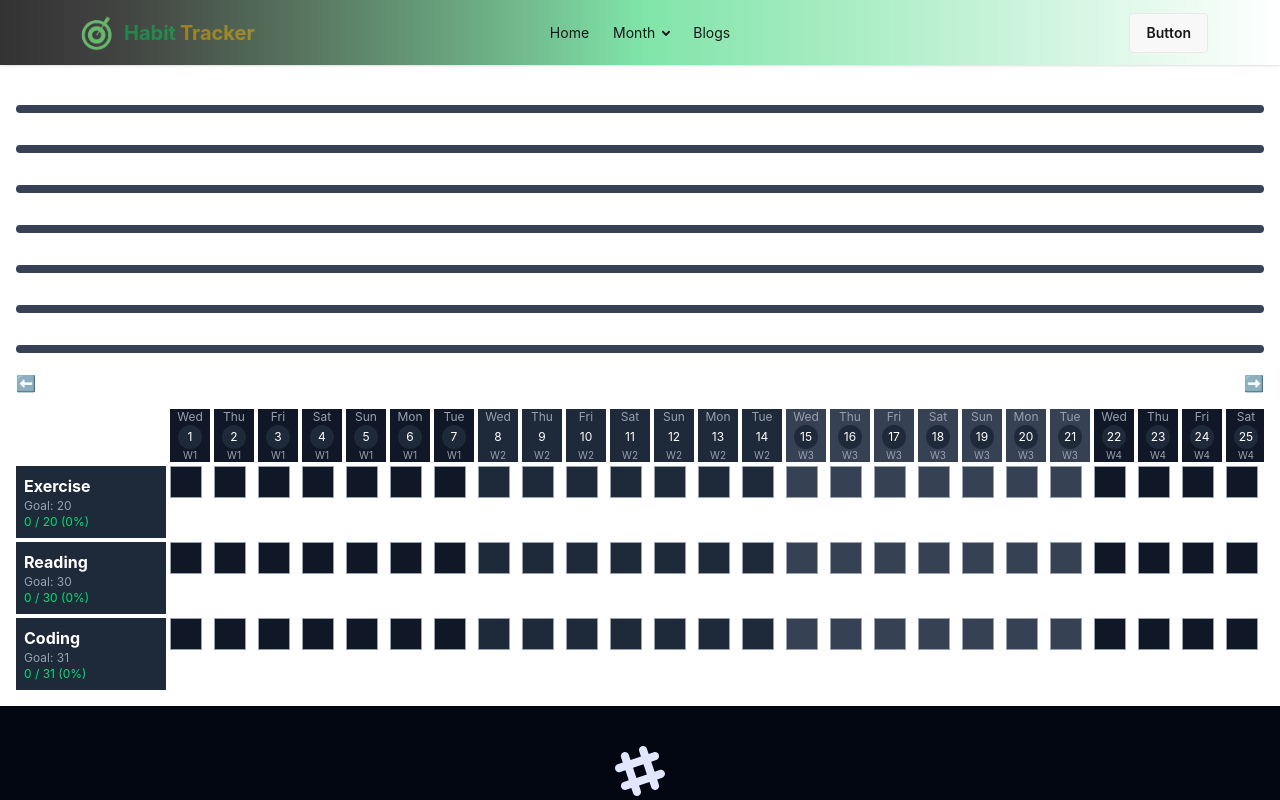
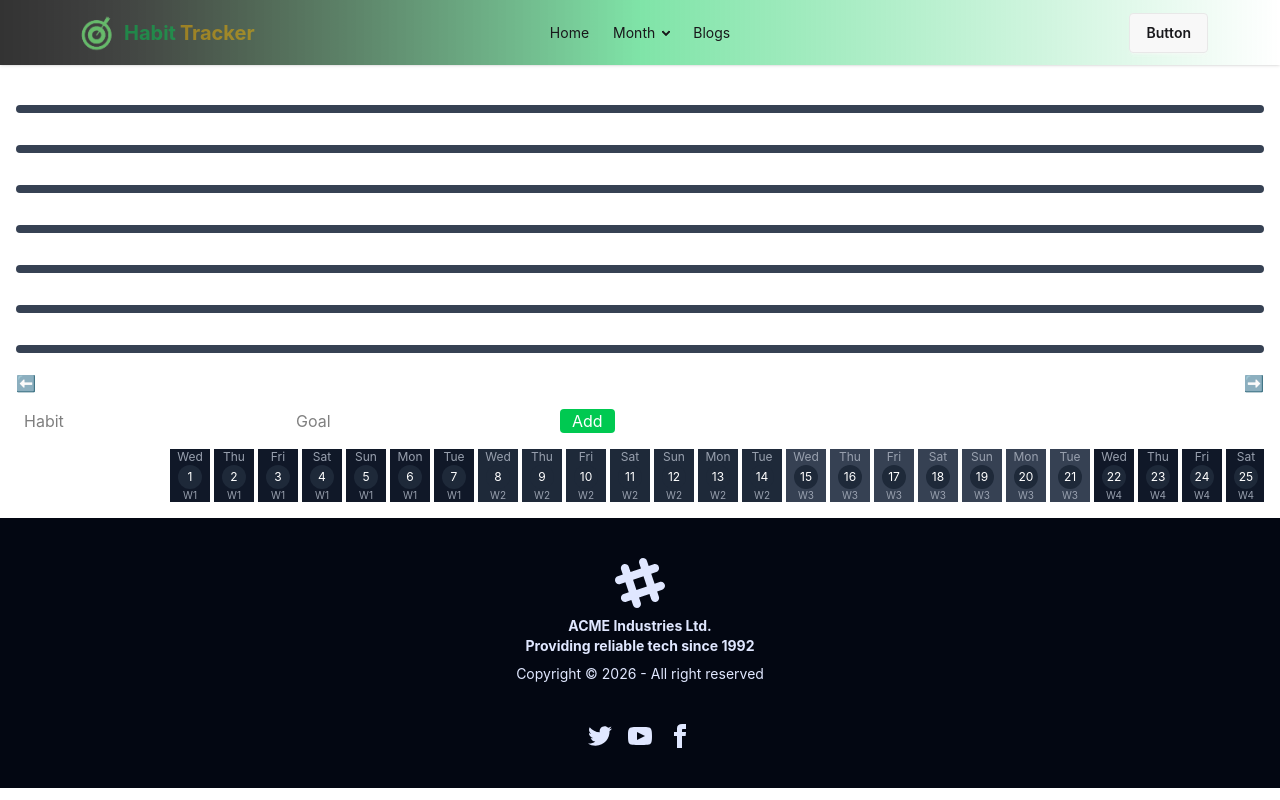
Before and after one commit to ripon301252/habit-tracker, a React (Vite) app: page /month/2026/april in a window 1280 px wide. Shown: the top 800 px of the page. Built offline with nearby package versions, Linux system fonts and the light colour scheme.

Commit message:
dynamic button create

```diff
--- a/src/Pages/Month/MonthlyHabits/Calender.jsx
+++ b/src/Pages/Month/MonthlyHabits/Calender.jsx
@@ -1,14 +1,22 @@
+import { useMemo, useState } from "react";
+
 import CalendarGrid from "./CalenderGrid";
 import CalendarHeader from "./CalenderHeader";
 import useCalendar from "./useCalender";
 import useHabits from "./useHabits";
 import useProgress from "./useProgress";
 import ProgressBar from "./ProgressBar";
+import HabitForm from "./HabitForm";
 
 const Calendar = ({ initialDate }) => {
   const calendar = useCalendar(initialDate);
+
   const { isChecked, toggle } = useHabits(calendar);
 
+  // 👇 edit state (IMPORTANT)
+  const [editingHabit, setEditingHabit] = useState(null);
+
+  // progress system
   const progress = useProgress({
     habitList: calendar.habitList,
     isChecked,
@@ -19,14 +27,18 @@ const Calendar = ({ initialDate }) => {
   const monthly = progress.getMonthlyProgress();
   const daily = progress.getDailyProgress(new Date().getDate());
 
-  const habitListWithStatus = calendar.habitList.map((habit) => ({
-  ...habit,
-  status: calendar.getGoalStatus(habit, isChecked),
-}));
+  // ✅ FIX: stable status calculation
+  const habitListWithStatus = useMemo(() => {
+    return calendar.habitList.map((habit) => ({
+      ...habit,
+      status: calendar.getGoalStatus(habit, isChecked),
+    }));
+  }, [calendar.habitList, isChecked, calendar.getGoalStatus]);
 
   return (
     <div className="p-4 text-white">
-      {/* PROGRESS */}
+
+      {/* PROGRESS BARS */}
       <div className="mb-4">
         <ProgressBar label="Monthly" value={monthly} />
 
@@ -44,24 +56,13 @@ const Calendar = ({ initialDate }) => {
       {/* HEADER */}
       <CalendarHeader {...calendar} />
 
-      {/* GOAL LIST */}
-      {/* {calendar.habitList.map((habit) => {
-        const status = calendar.getGoalStatus(habit, isChecked);
-
-        return (
-          <div key={habit.name}>
-            <h3>{habit.name}</h3>
-            <p>{status.done} / {status.goal}</p>
-            <div>{status.percent}%</div>
-          </div>
-        );
-      })} */}
-
-      {/* {calendar.habitList.map((habit) => {
-        const status = calendar.getGoalStatus(habit, isChecked);
-
-        return { ...habit, status };
-      })} */}
+      {/* HABIT FORM (ADD + EDIT) */}
+      <HabitForm
+        addHabit={calendar.addHabit}
+        updateHabit={calendar.updateHabit}
+        editingHabit={editingHabit}
+        setEditingHabit={setEditingHabit}
+      />
 
       {/* GRID */}
       <CalendarGrid
@@ -69,6 +70,8 @@ const Calendar = ({ initialDate }) => {
         habitList={habitListWithStatus}
         isChecked={isChecked}
         toggleHabit={toggle}
+        deleteHabit={calendar.deleteHabit}
+        setEditingHabit={setEditingHabit}
       />
     </div>
   );
--- a/src/Pages/Month/MonthlyHabits/CalenderGrid.jsx
+++ b/src/Pages/Month/MonthlyHabits/CalenderGrid.jsx
@@ -11,6 +11,8 @@ const CalendarGrid = ({
   getWeek,
   getWeekColor,
   isToday,
+  deleteHabit,
+  setEditingHabit,
 }) => {
   return (
     <div className="overflow-x-auto">
@@ -52,9 +54,9 @@ const CalendarGrid = ({
 
         {/* ROWS */}
         {habitList.map((habit) => (
-          <React.Fragment key={habit.name}>
-            {/* NAME + GOAL + PROGRESS */}
-            <div className="bg-gray-800 p-2 sticky left-0 z-10 flex flex-col">
+          <React.Fragment key={habit.id}>
+            {/* LEFT SIDE */}
+            <div className="bg-gray-800 p-2 sticky left-0 z-10 flex flex-col gap-1">
               <span className="font-bold">{habit.name}</span>
 
               <span className="text-xs text-gray-400">Goal: {habit.goal}</span>
@@ -63,9 +65,26 @@ const CalendarGrid = ({
                 {habit.status.done} / {habit.status.goal} (
                 {habit.status.percent}%)
               </span>
+
+              {/* ACTIONS */}
+              <div className="flex gap-1 mt-1">
+                <button
+                  onClick={() => setEditingHabit(habit)}
+                  className="text-xs bg-blue-500 px-2 rounded"
+                >
+                  Edit
+                </button>
+
+                <button
+                  onClick={() => deleteHabit(habit.id)}
+                  className="text-xs bg-red-500 px-2 rounded"
+                >
+                  Delete
+                </button>
+              </div>
             </div>
 
-            {/* CELLS */}
+            {/* CHECKBOX GRID */}
             {Array.from({ length: totalDays }, (_, i) => {
               const day = i + 1;
               const week = getWeek(day);
@@ -73,12 +92,12 @@ const CalendarGrid = ({
 
               return (
                 <button
-                  key={`${habit.name}-${day}`}
+                  key={`${habit.id}-${day}`}
                   onClick={() => toggleHabit(habit, day)}
                   className={`w-8 h-8 border flex items-center justify-center text-xs
-            ${getWeekColor(week)}
-            ${checked ? "bg-green-500 text-white" : "text-gray-400"}
-          `}
+                    ${getWeekColor(week)}
+                    ${checked ? "bg-green-500 text-white" : "text-gray-400"}
+                  `}
                 >
                   {checked ? "✓" : ""}
                 </button>
--- /dev/null
+++ b/src/Pages/Month/MonthlyHabits/HabitForm.jsx
@@ -0,0 +1,60 @@
+import { useEffect, useState } from "react";
+
+const HabitForm = ({ addHabit, updateHabit, editingHabit, setEditingHabit }) => {
+  const [name, setName] = useState("");
+  const [goal, setGoal] = useState("");
+
+  const editMode = Boolean(editingHabit);
+
+  // যখন edit click হবে → form auto fill
+  useEffect(() => {
+    if (editingHabit) {
+      setName(editingHabit.name);
+      setGoal(editingHabit.goal);
+    }
+  }, [editingHabit]);
+
+  const handleSubmit = () => {
+    if (!name) return;
+
+    const habitData = {
+      name,
+      goal: Number(goal),
+    };
+
+    if (editMode) {
+      updateHabit(editingHabit.id, habitData);
+      setEditingHabit(null);
+    } else {
+      addHabit(habitData);
+    }
+
+    setName("");
+    setGoal("");
+  };
+
+  return (
+    <div className="flex gap-2 mb-4">
+      <input
+        value={name}
+        onChange={(e) => setName(e.target.value)}
+        placeholder="Habit"
+        className="text-black px-2"
+      />
+
+      <input
+        value={goal}
+        onChange={(e) => setGoal(e.target.value)}
+        placeholder="Goal"
+        type="number"
+        className="text-black px-2"
+      />
+
+      <button onClick={handleSubmit} className="bg-green-500 px-3 rounded">
+        {editMode ? "Update" : "Add"}
+      </button>
+    </div>
+  );
+};
+
+export default HabitForm;
--- a/src/Pages/Month/MonthlyHabits/useCalender.js
+++ b/src/Pages/Month/MonthlyHabits/useCalender.js
@@ -3,24 +3,80 @@ import { useEffect, useState } from "react";
 const useCalendar = (initialDate) => {
   const [currentDate, setCurrentDate] = useState(initialDate || new Date());
 
-  const [habitList] = useState([
-    { name: "Exercise", goal: 20 },
-    { name: "Reading", goal: 30 },
-    { name: "Coding", goal: 31 },
-  ]);
-
-  useEffect(() => {
-    if (initialDate) setCurrentDate(initialDate);
-  }, [initialDate]);
+  const [habitData, setHabitData] = useState({});
 
   const year = currentDate.getFullYear();
   const month = currentDate.getMonth();
+
+  const key = `${year}-${month}`;
+
+  // ✅ current month habit list
+  const habitList = Array.isArray(habitData?.[key]) ? habitData[key] : [];
+
+  const addHabit = (habit) => {
+    setHabitData((prev) => ({
+      ...prev,
+      [key]: [
+        ...(prev[key] || []),
+        {
+          id: Date.now(),
+          ...habit,
+        },
+      ],
+    }));
+  };
+
+  const deleteHabit = (id) => {
+    setHabitData((prev) => {
+      const list = prev[key] || [];
+
+      return {
+        ...prev,
+        [key]: list.filter((h) => h.id !== id),
+      };
+    });
+  };
+
+  const updateHabit = (id, newData) => {
+    setHabitData((prev) => {
+      const list = prev[key] || [];
+
+      return {
+        ...prev,
+        [key]: list.map((h) => (h.id === id ? { ...h, ...newData } : h)),
+      };
+    });
+  };
+
+  useEffect(() => {
+    try {
+      const saved = localStorage.getItem("habits");
+
+      if (saved) {
+        const parsed = JSON.parse(saved);
+        setHabitData(parsed && typeof parsed === "object" ? parsed : {});
+      }
+    } catch {
+      setHabitData({});
+    }
+  }, []);
+
+  useEffect(() => {
+    localStorage.setItem("habits", JSON.stringify(habitData));
+  }, [habitData]);
+
+  useEffect(() => {
+    if (initialDate) {
+      setCurrentDate(initialDate);
+    }
+  }, [initialDate]);
 
   const totalDays = new Date(year, month + 1, 0).getDate();
 
   const days = ["Sun", "Mon", "Tue", "Wed", "Thu", "Fri", "Sat"];
 
   const next = () => setCurrentDate(new Date(year, month + 1, 1));
+
   const prev = () => setCurrentDate(new Date(year, month - 1, 1));
 
   const getWeek = (day) => Math.ceil(day / 7);
@@ -74,6 +130,9 @@ const useCalendar = (initialDate) => {
     getWeekColor,
     isToday,
     getGoalStatus,
+    addHabit,
+    deleteHabit,
+    updateHabit,
   };
 };
 
--- a/src/Pages/Month/MonthlyHabits/useHabits.js
+++ b/src/Pages/Month/MonthlyHabits/useHabits.js
@@ -3,17 +3,28 @@ import { useEffect, useState } from "react";
 const useHabits = (calendar) => {
   const { year, month } = calendar;
 
+  const safeParse = (data) => {
+    try {
+      return JSON.parse(data);
+    } catch {
+      return {};
+    }
+  };
+
   const [habitsState, setHabitsState] = useState(() => {
     const saved = localStorage.getItem("habits");
-    return saved ? JSON.parse(saved) : {};
+    return saved ? safeParse(saved) : {};
   });
 
   useEffect(() => {
     localStorage.setItem("habits", JSON.stringify(habitsState));
   }, [habitsState]);
 
+  // const getKey = (habit, day) =>
+  //   `${habit.name}-${year}-${month}-${day}`;
+
   const getKey = (habit, day) =>
-    `${habit.name}-${year}-${month}-${day}`;
+  `${habit.id}-${year}-${month}-${day}`;
 
   const toggle = (habit, day) => {
     const key = getKey(habit, day);
--- a/src/Pages/Month/MonthlyHabits/useProgress.js
+++ b/src/Pages/Month/MonthlyHabits/useProgress.js
@@ -4,12 +4,14 @@ const useProgress = ({
   getWeek,
   totalDays,
 }) => {
+  // 🛡️ ensure array
+  const safeList = Array.isArray(habitList) ? habitList : [];
 
   const getDailyProgress = (day) => {
-    let total = habitList.length;
+    let total = safeList.length;
     let done = 0;
 
-    habitList.forEach((habit) => {
+    safeList.forEach((habit) => {
       if (isChecked(habit, day)) done++;
     });
 
@@ -20,7 +22,7 @@ const useProgress = ({
     let total = 0;
     let done = 0;
 
-    habitList.forEach((habit) => {
+    safeList.forEach((habit) => {
       for (let day = 1; day <= totalDays; day++) {
         if (getWeek(day) === week) {
           total++;
@@ -36,7 +38,7 @@ const useProgress = ({
     let total = 0;
     let done = 0;
 
-    habitList.forEach((habit) => {
+    safeList.forEach((habit) => {
       for (let day = 1; day <= totalDays; day++) {
         total++;
         if (isChecked(habit, day)) done++;
```
